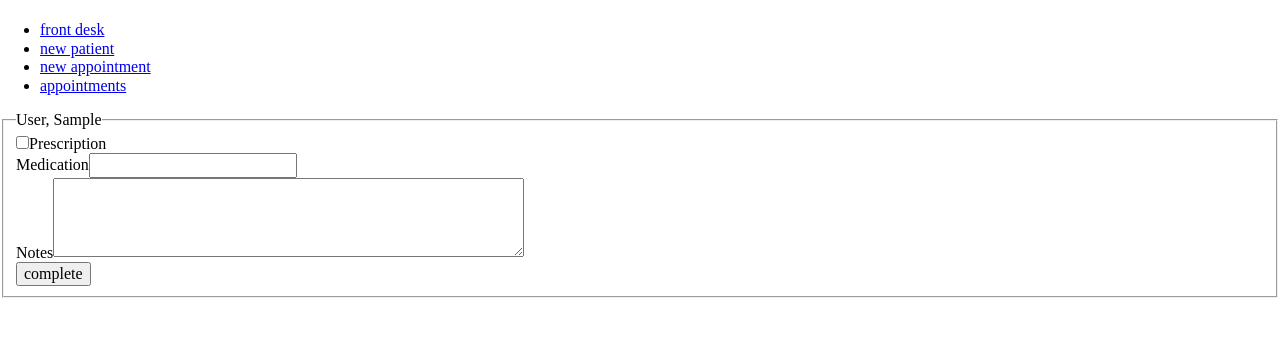
After one commit to trupa7/Clinic-Mangement, a Django app: page /records/updatehistory/1/ in a window 1280 px wide. The commit adds this page. Shown: the top 337 px of the page. Run offline with Django 3.2, Linux system fonts and the light colour scheme; tables that the repository leaves empty hold one stand-in row (values such as "Sample post").

Commit message:
updates to history, appointments make and cancel

```diff
--- a/medicare/records/admin.py
+++ b/medicare/records/admin.py
@@ -25,5 +25,5 @@ class AppointmentAdmin(admin.ModelAdmin):
 
 
 admin.site.register(Patient, PatientAdmin)
-admin.site.register(History, HistoryAdmin)
+#admin.site.register(History, HistoryAdmin)
 admin.site.register(Appointment, AppointmentAdmin)
--- a/medicare/records/models.py
+++ b/medicare/records/models.py
@@ -48,7 +48,7 @@ class History(models.Model):
         ('y', 'yes'),
         ('n', 'no')
     )
-    appointment = models.OneToOneField('Appointment', on_delete=models.CASCADE)
+    appointment = models.OneToOneField('CompleteAppointment', on_delete=models.CASCADE)
     prescription = models.CharField(max_length=1, choices=PRESCRIPTION,)
     prescribed = models.CharField(max_length=150)
     record_date = models.DateTimeField(auto_now=datetime)
@@ -83,3 +83,11 @@ class Appointment(models.Model):
 
     def __str__(self):
         return '{} {}, {}'.format(str(self.patient), self.appointment_time, self.appointment_date)
+
+
+class CompleteAppointment(models.Model):
+    patient = models.ForeignKey('Patient', on_delete=models.CASCADE)
+    appointment_date = models.DateField()
+    appointment_time = models.TimeField()
+    visit_reason = models.CharField(max_length=150)
+    doctor = models.ForeignKey('employees.Employee', on_delete=models.CASCADE, default='none')
--- a/medicare/records/templates/front_desk.html
+++ b/medicare/records/templates/front_desk.html
@@ -17,8 +17,6 @@
                     <li><a href="{% url 'records:frontdesk' %}">front desk</a></li>
                     <li><a href="{% url 'records:newpatient' %}">new patient</a></li>
                     <li><a href="{% url 'records:newappointment' %}">new appointment </a></li>
-                    <li><a href="{% url 'records:newhistory' %}">new history</a></li>
-                    <li><a href="{% url 'records:cancelapp' %}">cancel appointment</a></li>
                     <li><a href="{% url 'records:appointments' %}">appointments</a></li>
                 </ul>
             </nav>
--- /dev/null
+++ b/medicare/records/templates/records/custom_form.html
@@ -0,0 +1,17 @@
+{% extends 'front_desk.html' %}
+
+
+{% block content %}
+<div>
+    <form  method="get" >
+        <fieldset>
+            <legend>{{ name }}</legend>
+            <input type="checkbox" name="precription">Prescription<br>
+            Medication<input type="text" name="medication"><br>
+            Notes<textarea rows="4" cols="50" name="notes" ></textarea><br>
+            <input type="submit" value="complete">
+        </fieldset>
+    </form>
+</div>
+
+{% endblock %}
--- a/medicare/records/urls.py
+++ b/medicare/records/urls.py
@@ -9,8 +9,8 @@ urlpatterns = [
     path('', views.front_desk, name='frontdesk'),
     path('newpatient/', views.new_patient, name='newpatient'),
     path('newappointment/', views.new_appointment, name='newappointment'),
-    path('cancelapp/', views.cancel_appointment, name='cancelapp'),
+    path('cancelapp/<appointment_id>', views.cancel_appointment, name='cancelapp'),
     path('appointments/', views.appointments, name='appointments'),
-    path('newhistory/<appointment_id>/', views.new_history, name='newhistory'),
+    path('updatehistory/<appointment_id>/', views.update_history, name='updatehistory'),
     path('displayhistory/<appointment_id>/', views.display_history, name='displayhistory'),
 ]
--- a/medicare/records/views.py
+++ b/medicare/records/views.py
@@ -5,7 +5,7 @@ from django.shortcuts import render, redirect, get_object_or_404
 
 # Create your views here.
 from records.froms import NewPatientForm, NewAppointmentForm, NewHistoryForm
-from records.models import Appointment, History, Patient
+from records.models import Appointment, History, Patient, CompleteAppointment
 
 
 #
@@ -43,6 +43,7 @@ def new_appointment(request):
 
 
 
+'''
 # cancel appointment
 def cancel_appointment(request):
     appointments = list(Appointment.objects.all())
@@ -61,6 +62,23 @@ def cancel_appointment(request):
             break
 
     return render(request, 'records/cancel_app.html', {'appointments': appointments})
+'''
+
+# cancel appointment
+def cancel_appointment(request, appointment_id):
+    appointment = Appointment.objects.get(id=appointment_id)
+    app = CompleteAppointment(patient=appointment.patient,
+                              appointment_date=appointment.appointment_date,
+                              appointment_time=appointment.appointment_time,
+                              visit_reason=appointment.visit_reason,
+                              doctor=appointment.doctor)
+    app.save()
+    record = History(appointment=app, prescription='n', prescribed='none', visit_record='Appointment Canceled')
+    record.save()
+    Appointment.objects.filter(id=appointment.id).delete()
+
+    return appointments(request)
+
 
 
 def appointments(request):
@@ -85,31 +103,14 @@ def appointments(request):
                                                                  'future_appointments': future_appointments,
                                                                  'todays_date':todays_date})
 
-# update history
-# TODO:: new history should have appointment filled in automatically
-# TODO:: need custom method to add to table
-def new_history(request, appointment_id=None):
-    if request.method == 'POST':
-        form = NewHistoryForm(request.POST)
-        print(form)
-        if form.is_valid():
-            record = form.save(commit=False)
-            record.save()
-            return redirect('records:frontdesk')
-    else:
-        form = NewHistoryForm()
-
-    return render(request, 'records/add_to_db.html', {'record': form})
-
-
 def display_history(request, appointment_id):
     try:
         # isolate the patient and all appointments
         appointments = get_object_or_404(Appointment, pk=appointment_id)
+        name = Patient.objects.get(id=appointments.patient_id)
         # get patient name for display
-        name = Patient.objects.get(id=appointments.patient_id)
 
-        appointment = Appointment.objects.filter(patient_id=appointments.patient_id)
+        appointment = CompleteAppointment.objects.filter(patient_id=appointments.patient_id)
         history = list(History.objects.all())
         # append the history for patient to val
         val = []
@@ -122,4 +123,37 @@ def display_history(request, appointment_id):
     except:
         raise Http404('no employee found')
 
-    return render(request, "records/display_history.html", {'name':name, 'history':val})
+    return render(request, 'records/display_history.html', {'name':name, 'history':val})
+
+def update_history(request, appointment_id):
+
+    appointment = get_object_or_404(Appointment, pk=appointment_id)
+    # get patient name for display
+
+    print(type(appointment))
+    prescription = request.GET.get('precription', None)
+    prescribed = request.GET.get('medication', '')
+    notes = request.GET.get('notes', None)
+    prescript = 'n'
+    if prescription == 'on':
+        prescript = 'y'
+    if notes:
+
+        # create history record
+        app = CompleteAppointment(patient=appointment.patient,
+                                  appointment_date=appointment.appointment_date,
+                                  appointment_time=appointment.appointment_time,
+                                  visit_reason=appointment.visit_reason,
+                                  doctor=appointment.doctor)
+        app.save()
+        record = History(appointment=app, prescription=prescript, prescribed=prescribed, visit_record=notes)
+        record.save()
+        # create complete appointment record
+        # delete from current appointment
+        Appointment.objects.filter(id=appointment.id).delete()
+        return redirect('records:frontdesk')
+
+
+    name = Patient.objects.get(id=appointment.patient_id)
+    print('############\n',name ,prescription, prescribed, notes, prescript,'\n############')
+    return render(request, 'records/custom_form.html',{"name":name})
```
Also changed, not shown: medicare/records/templates/records/current_appointments.html (+6 -6 lines).
